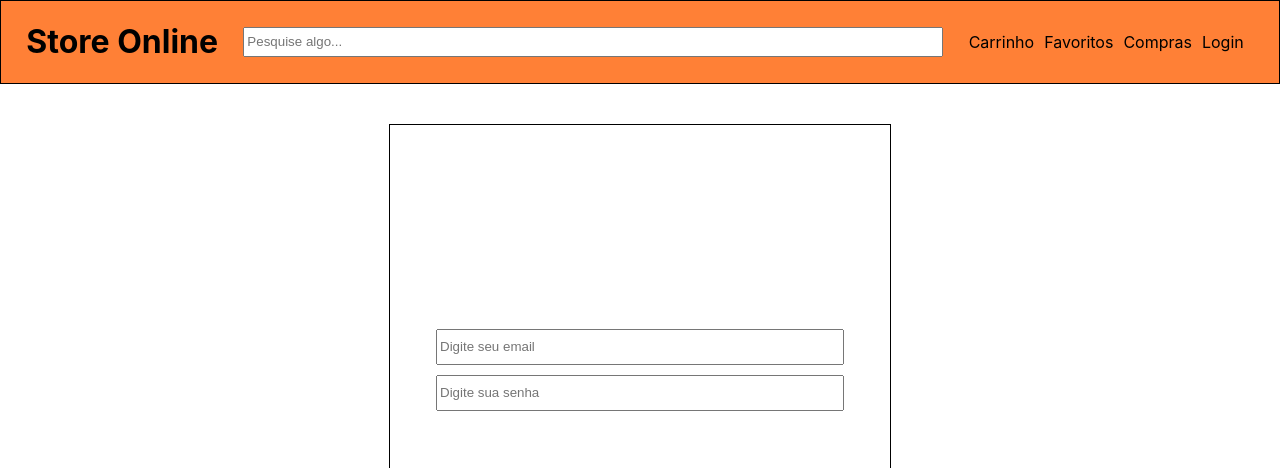
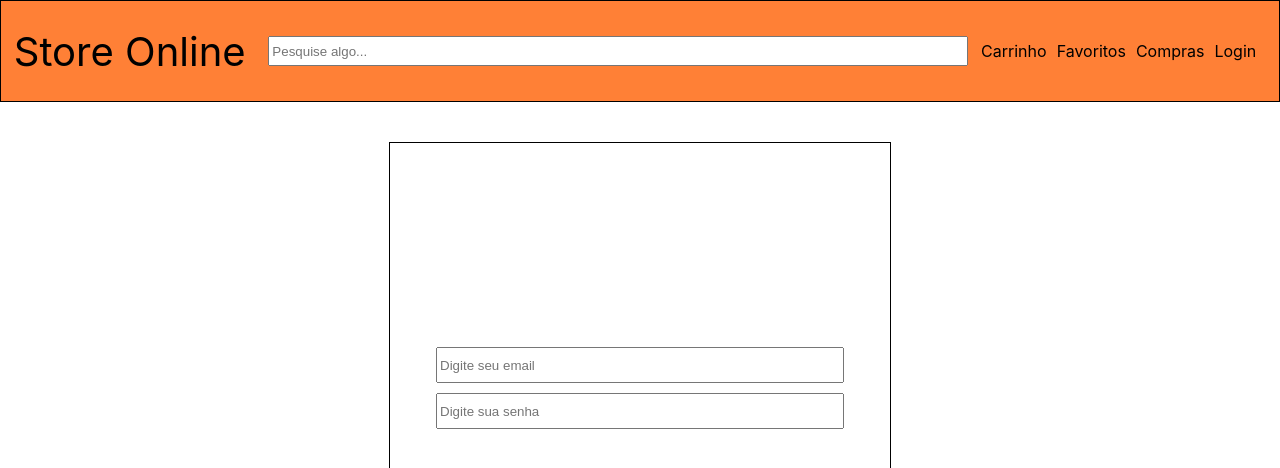
Before and after one commit to EsGui/frontend-store-online, a React (Create React App) app in the folder store-online/: page /login in a window 1280 px wide. Shown: the top 468 px of the page. Built offline with nearby package versions, Linux system fonts and the light colour scheme.

Commit message:
feat: O titulo que era uma tag h1 foi trocado para tag link do react para redirecionar para rota /

```diff
--- a/store-online/src/Component/HomePageHeader/HomePageHeader.css
+++ b/store-online/src/Component/HomePageHeader/HomePageHeader.css
@@ -5,6 +5,7 @@
   border: 1px solid black;
   background: rgb(2,0,36);
   background: linear-gradient(103deg, rgba(2,0,36,1) 0%, rgba(255,128,54,1) 0%);
+  height: 100px;
 }
 
 .SearchHomePageHeader input{
--- a/store-online/src/Component/HomePageHeader/HomePageHeader.js
+++ b/store-online/src/Component/HomePageHeader/HomePageHeader.js
@@ -9,11 +9,18 @@ function HomePageHeader() {
     color: 'black'
   }
 
+  const styleLinkHeader = {
+    marginRight: '10px',
+    textDecoration: 'none',
+    color: 'black',
+    fontSize: '40px'
+  }
+
   return (
     <>
       <div className="ContainerHomePageHeader">
         <div className="TitleHomePageHeader">
-            <h1>Store Online</h1>
+            <Link to="/" style={ styleLinkHeader }>Store Online</Link>
         </div>
         <div className="SearchHomePageHeader">
             <input type="search" placeholder="Pesquise algo..." />
```
